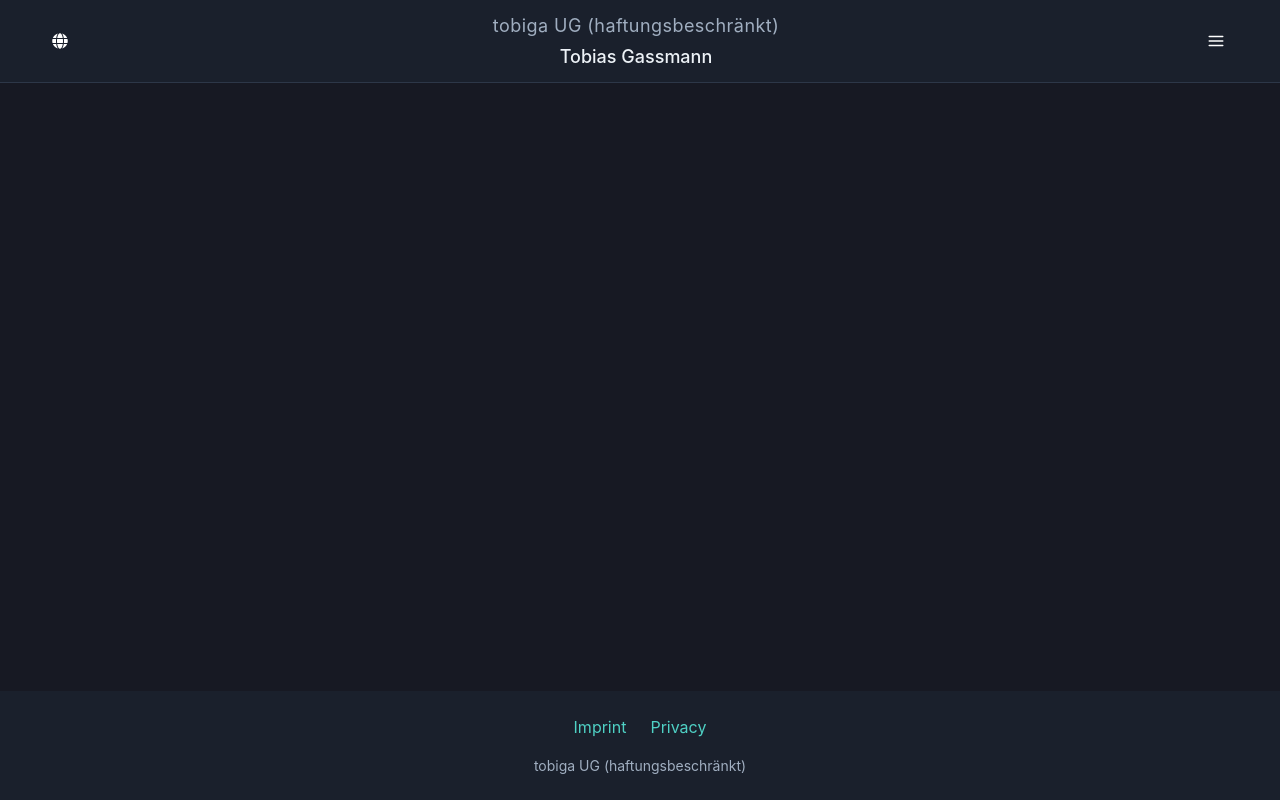
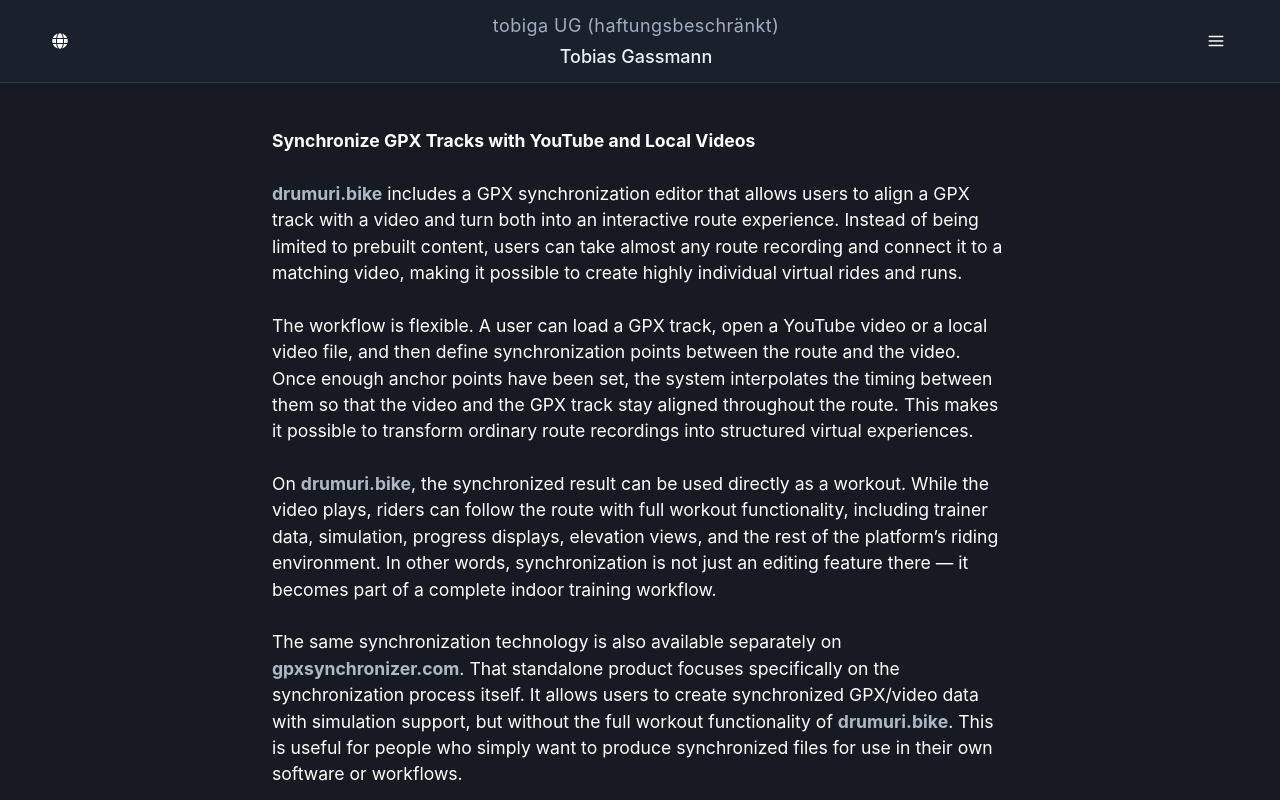
Before and after one commit to tobias74/tobiga, a React (Vite) app in the folder packages/react-app/: page /en/gpx-video-synchronization in a window 1280 px wide. Shown: the top 800 px of the page. Built offline with nearby package versions, Linux system fonts and the light colour scheme.

Commit message:
add page for gpx synchronizer

```diff
--- a/packages/react-app/src/App.jsx
+++ b/packages/react-app/src/App.jsx
@@ -11,6 +11,7 @@ import { LanguageProvider } from './context/LanguageContext';
 import LanguageUpdater from './components/LanguageUpdater';
 import { HelmetProvider, Helmet } from 'react-helmet-async';
 import MotionPhotoGallery from './components/MotionPhotoGallery';
+import GpxVideoSynchronization from './components/GpxVideoSynchronization';
 
 const VALID_LANGUAGES = ['en', 'de'];  // Add supported languages here
 
@@ -78,6 +79,7 @@ function App() {
                               <Route path="datenschutzerklaerung" element={<Privacy />} />
                               <Route path="virtual-cycling-in-street-view" element={<VirtualCyclingInStreetView />} />
                               <Route path="motion-photo-extraction" element={<MotionPhotoGallery />} />
+                              <Route path="gpx-video-synchronization" element={<GpxVideoSynchronization />} />
                             </Routes>
                           </>
                         }
--- /dev/null
+++ b/packages/react-app/src/components/GpxVideoSynchronization.jsx
@@ -0,0 +1,30 @@
+import { Box } from '@chakra-ui/react';
+import { LanguageContext } from '../context/LanguageContext';
+import { useContext } from 'react';
+import './gpx-sync/page-styles.scss';
+import { useTranslation } from 'react-i18next';
+import { GpxVideoSynchronizationDe } from './gpx-sync/GpxVideoSynchronizationDe';
+import { GpxVideoSynchronizationEn } from './gpx-sync/GpxVideoSynchronizationEn';
+import { Helmet } from 'react-helmet-async';
+
+const GpxVideoSynchronization = () => {
+
+    const { currentLang } = useContext(LanguageContext);
+    const { t } = useTranslation();
+
+    return (
+        <>
+            <Helmet>
+                <title>{t('title-gpx-video-sync')}</title>
+            </Helmet>
+
+            <Box maxWidth="800px" mx="auto" py={6} px={4}>
+                {currentLang === 'de'
+                    ? <GpxVideoSynchronizationDe />
+                    : <GpxVideoSynchronizationEn />}
+            </Box>
+        </>
+    );
+};
+
+export default GpxVideoSynchronization;
--- /dev/null
+++ b/packages/react-app/src/components/gpx-sync/GpxVideoSynchronizationDe.jsx
@@ -0,0 +1,23 @@
+import { Box, Text } from '@chakra-ui/react';
+
+export const GpxVideoSynchronizationDe = () => {
+    return (
+        <Box maxWidth="800px" width="100%" my="40px" mx="auto" py={6} px={4} className="drumuri-article">
+            <Text fontSize="xl" fontWeight="bold" mb={4}>
+                GPX-Tracks mit Videos synchronisieren
+            </Text>
+
+            <p>Mit <strong><a href="https://drumuri.bike" target="_blank">drumuri.bike</a></strong> lassen sich nicht nur eigene virtuelle Routen erstellen, sondern auch GPX-Tracks mit Videos synchronisieren. Dadurch kann nahezu jede aufgezeichnete Strecke mit einem passenden Video kombiniert werden – zum Beispiel mit einem YouTube-Video oder einer lokalen Videodatei. Das Ergebnis ist eine virtuelle Fahrt, bei der Route und Video zeitlich exakt zusammenpassen.</p>
+
+            <p>Die Synchronisation erfolgt über einen Editor, in dem sogenannte Ankerpunkte gesetzt werden. An diesen Punkten wird festgelegt, welche Stelle im Video zu welcher Position auf der Strecke gehört. Sobald mehrere dieser Punkte definiert sind, berechnet das System automatisch die zeitliche Zuordnung zwischen Video und GPX-Track für die gesamte Route.</p>
+
+            <p>Auf <strong><a href="https://drumuri.bike" target="_blank">drumuri.bike</a></strong> kann die synchronisierte Route anschließend direkt als Workout gefahren werden. Während das Video im Hintergrund läuft, werden Trainingsdaten wie Geschwindigkeit, Leistung, Kadenz oder Herzfrequenz angezeigt. Kartenansicht, Höhenprofil und Fortschrittsanzeigen ergänzen das Video zu einer vollständigen Indoor-Trainingserfahrung.</p>
+
+            <p>Die Synchronisationstechnologie steht außerdem als eigenständiges Werkzeug unter <strong><a href="https://gpxsynchronizer.com/" target="_blank">gpxsynchronizer.com</a></strong> zur Verfügung. Dort liegt der Fokus ausschließlich auf dem Synchronisieren von GPX-Tracks und Videos. Das Tool eignet sich besonders für Anwender, die synchronisierte GPX-Dateien erzeugen möchten, um sie anschließend in anderer Software oder eigenen Projekten zu verwenden.</p>
+
+            <p>Ein großer Vorteil dieses Ansatzes ist die Offenheit des Systems. Anstatt auf eine geschlossene Sammlung vorgefertigter Strecken angewiesen zu sein, können Nutzer vorhandene Videos mit ihren eigenen Routen kombinieren. So lassen sich reale Strecken aus aller Welt in virtuelle Fahrten oder Läufe verwandeln – sei es für Training, Simulation oder einfach zum erneuten Erleben einer bekannten Route.</p>
+
+            <p>Damit verbindet die Synchronisationsfunktion reale Streckendaten mit vorhandenen Videoaufnahmen und schafft eine flexible Grundlage für virtuelle Outdoor-Erlebnisse im Indoor-Training.</p>
+        </Box>
+    );
+};
--- /dev/null
+++ b/packages/react-app/src/components/gpx-sync/GpxVideoSynchronizationEn.jsx
@@ -0,0 +1,23 @@
+import { Box, Text } from '@chakra-ui/react';
+
+export const GpxVideoSynchronizationEn = () => {
+    return (
+        <Box maxWidth="800px" width="100%" my="40px" mx="auto" py={6} px={4} className="drumuri-article">
+            <Text fontSize="xl" fontWeight="bold" mb={4}>
+                Synchronize GPX Tracks with YouTube and Local Videos
+            </Text>
+
+            <p><strong><a href="https://drumuri.bike" target="_blank">drumuri.bike</a></strong> includes a GPX synchronization editor that allows users to align a GPX track with a video and turn both into an interactive route experience. Instead of being limited to prebuilt content, users can take almost any route recording and connect it to a matching video, making it possible to create highly individual virtual rides and runs.</p>
+
+            <p>The workflow is flexible. A user can load a GPX track, open a YouTube video or a local video file, and then define synchronization points between the route and the video. Once enough anchor points have been set, the system interpolates the timing between them so that the video and the GPX track stay aligned throughout the route. This makes it possible to transform ordinary route recordings into structured virtual experiences.</p>
+
+            <p>On <strong><a href="https://drumuri.bike" target="_blank">drumuri.bike</a></strong>, the synchronized result can be used directly as a workout. While the video plays, riders can follow the route with full workout functionality, including trainer data, simulation, progress displays, elevation views, and the rest of the platform’s riding environment. In other words, synchronization is not just an editing feature there &mdash; it becomes part of a complete indoor training workflow.</p>
+
+            <p>The same synchronization technology is also available separately on <strong><a href="https://gpxsynchronizer.com/" target="_blank">gpxsynchronizer.com</a></strong>. That standalone product focuses specifically on the synchronization process itself. It allows users to create synchronized GPX/video data with simulation support, but without the full workout functionality of <strong><a href="https://drumuri.bike" target="_blank">drumuri.bike</a></strong>. This is useful for people who simply want to produce synchronized files for use in their own software or workflows.</p>
+
+            <p>A major advantage of this approach is that it works with different kinds of video sources. Users can synchronize publicly accessible YouTube videos through the official player as well as local video files stored on their own machine. This makes the editor suitable both for personal route archives and for video material that is already published online.</p>
+
+            <p>The overall goal is to make video-based route experiences more open and reusable. Instead of requiring specialized recording pipelines or closed ecosystems, the synchronization editor gives users a practical way to connect real-world GPX data with existing video footage. Whether the result is used immediately as a workout on <strong><a href="https://drumuri.bike" target="_blank">drumuri.bike</a></strong> or exported from <strong><a href="https://gpxsynchronizer.com/" target="_blank">gpxsynchronizer.com</a></strong> for other purposes, the feature opens up a wide range of possibilities for virtual cycling and running.</p>
+        </Box>
+    );
+};
--- /dev/null
+++ b/packages/react-app/src/components/gpx-sync/page-styles.scss
@@ -0,0 +1,11 @@
+.drumuri-article {
+    p {
+        font-size: 1.1em;
+        margin-bottom: 1.5em;
+    }
+
+    strong {
+        font-weight: bold;
+        color: #adb9c4;
+    }
+}
```
